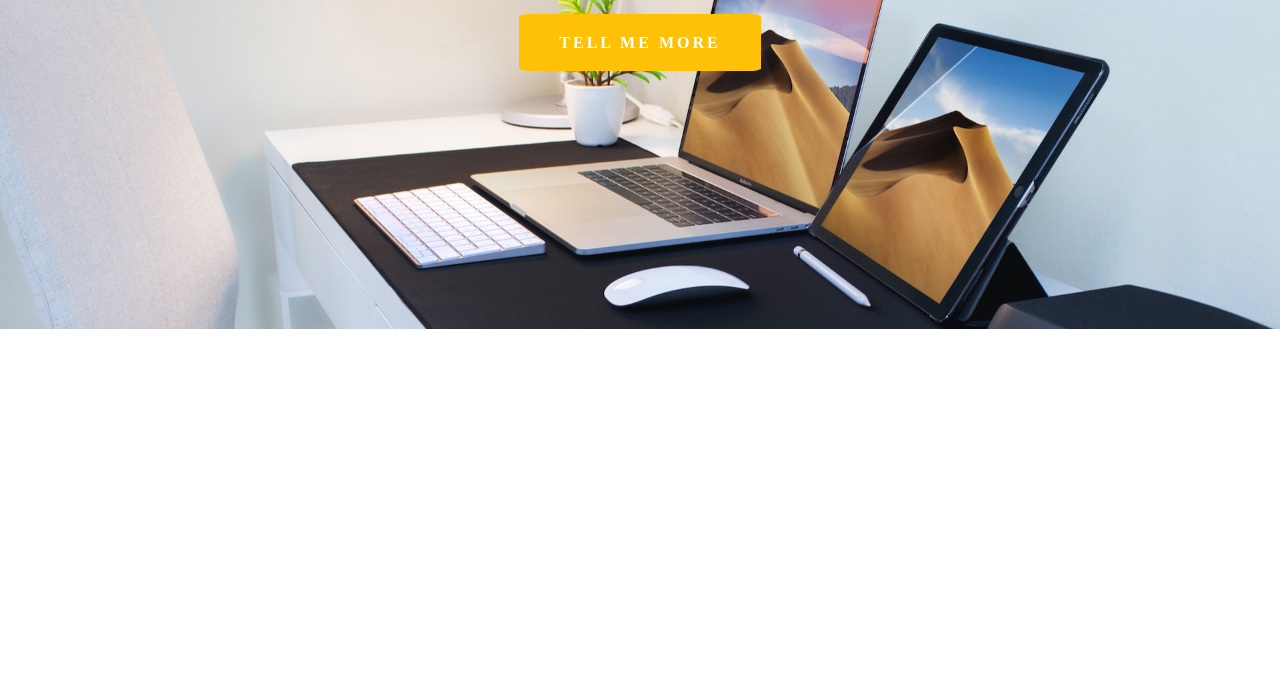
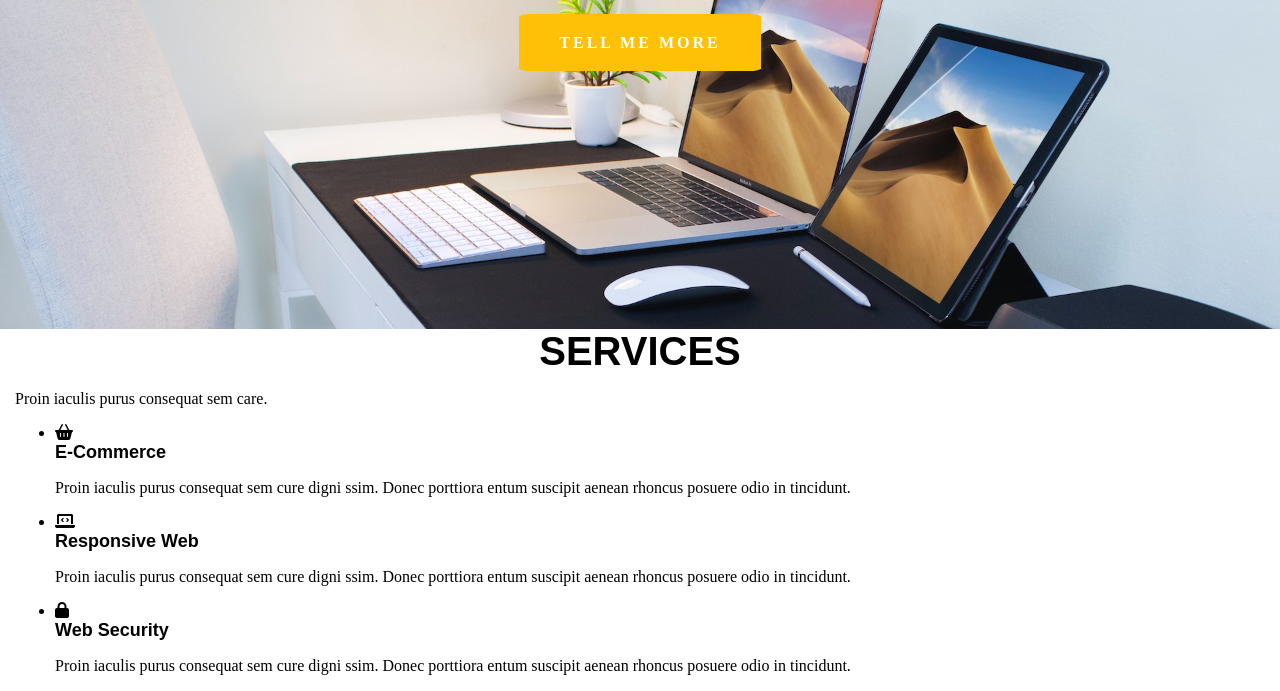
Before and after one commit to KamilKorczek/golden-studio, a website: page index.html in a window 1280 px wide. Shown: the part 471-1162 px from the top of the page. Before the commit the page ends 800 px from the top, so only its background shows below. Drawn offline with Linux system fonts and the light colour scheme; a web font is replaced by a local one.

Commit message:
Add a services section

```diff
--- a/index.html
+++ b/index.html
@@ -43,5 +43,28 @@
                 <a class="btn" href="#">TELL ME MORE</a>
             </div>
         </header>
+        <section class="services">
+            <div class="container-fluid">
+                <h3 class="section-title">SERVICES</h3>
+                <p class="section-subtitle">Proin iaculis purus consequat sem care.</p>
+                <ul class="three-elements">
+                    <li class="element">
+                        <i class="fas fa-shopping-basket"></i>
+                        <a class="Links" href="#"><h4 class="element-title">E-Commerce</h4></a>
+                        <p class="element-content">Proin iaculis purus consequat sem cure digni ssim. Donec porttiora entum suscipit aenean rhoncus posuere odio in tincidunt.</p>
+                    </li>
+                    <li class="element">
+                        <i class="fas fa-laptop-code"></i>
+                        <a class="Links" href="#"><h4 class="element-title">Responsive Web</h4></a>
+                        <p class="element-content">Proin iaculis purus consequat sem cure digni ssim. Donec porttiora entum suscipit aenean rhoncus posuere odio in tincidunt.</p>
+                    </li>
+                    <li class="element">
+                        <i class="fas fa-lock"></i>
+                        <a class="Links" href="#"><h4 class="element-title">Web Security</h4></a>
+                        <p class="element-content">Proin iaculis purus consequat sem cure digni ssim. Donec porttiora entum suscipit aenean rhoncus posuere odio in tincidunt.</p>
+                    </li>
+                </ul>
+            </div>
+        </section>
     </body>
 </html>
--- a/sass/style.scss
+++ b/sass/style.scss
@@ -2,7 +2,7 @@
 $font-header: "Anek Telugu", sans-serif;
 $font-header-color: rgb(135, 108, 247);
 $Links-color: black;
-$footer-color: rgb(105, 104, 104);
+$text-color: rgb(105, 104, 104);
 $font-brand: "Pattaya", sans-serif;
 $font-brand-color: goldenrod;
 $font-button-color: white;
@@ -46,7 +46,7 @@ h4 {
 h5 {
     font-family: $font-header;
     font-size: 16px;
-    color: $footer-color;
+    color: $text-color;
 }
 
 .Links {
```
Also changed, not shown: css/style.css, 1 other file.
